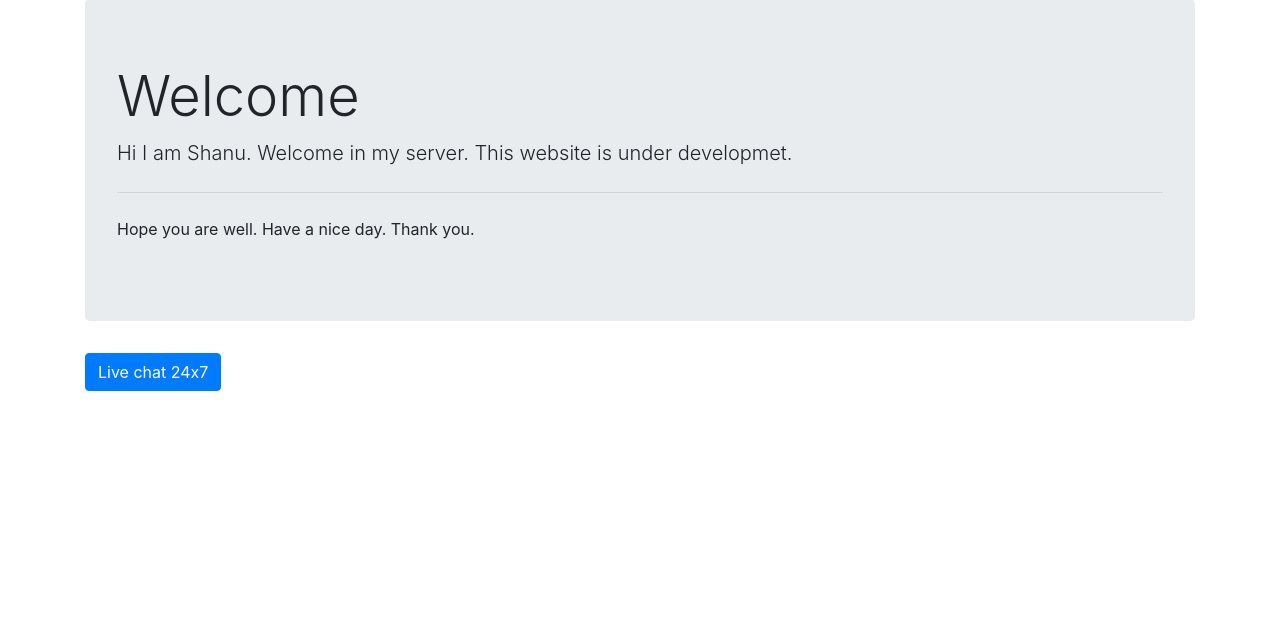
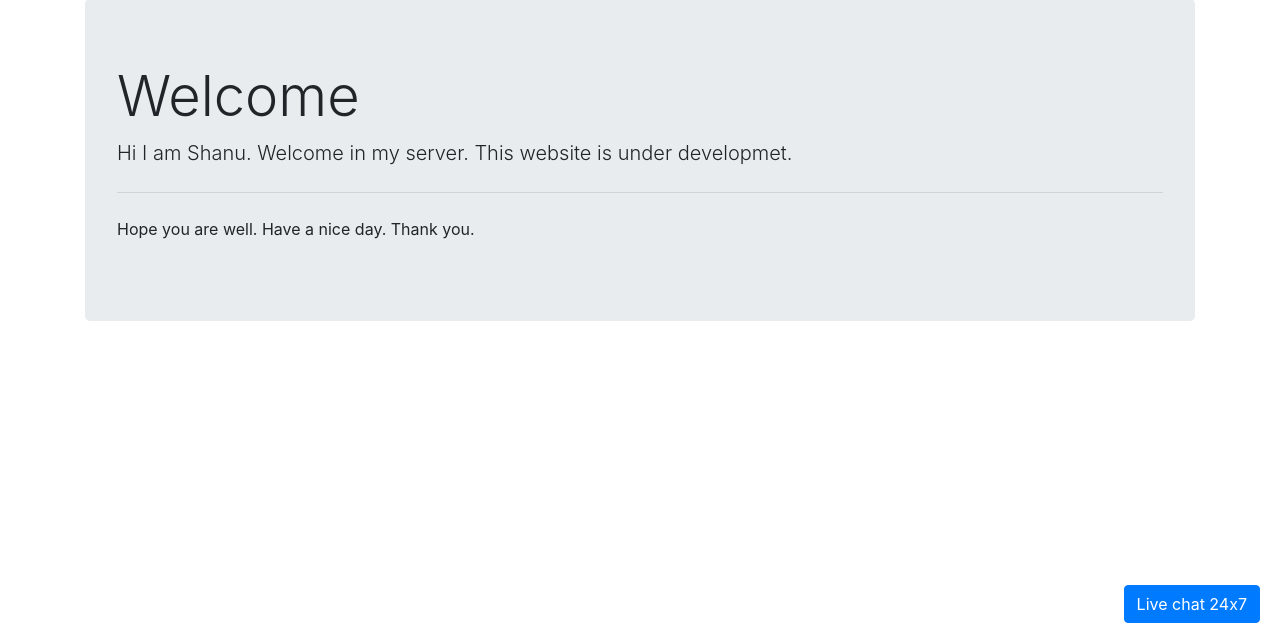
Before and after one commit to ShanuDey/ShanuDey.github.io, a PHP site: page / in a window 1280 px wide. Shown: the part 157-800 px from the top of the page. Run offline with PHP 8.4, Linux system fonts and the light colour scheme.

Commit message:
Position Live Chat Button
Signed-off-by: ShanuDey <sd4shanudey@gmail.com>

```diff
--- a/assets/css/main.css
+++ b/assets/css/main.css
@@ -1,3 +1,9 @@
 #jumb_heading {
     margin-top: 100px;
 }
+
+#LiveChat {
+    position: fixed;
+    bottom: 20px;
+    right: 20px;
+}
```
